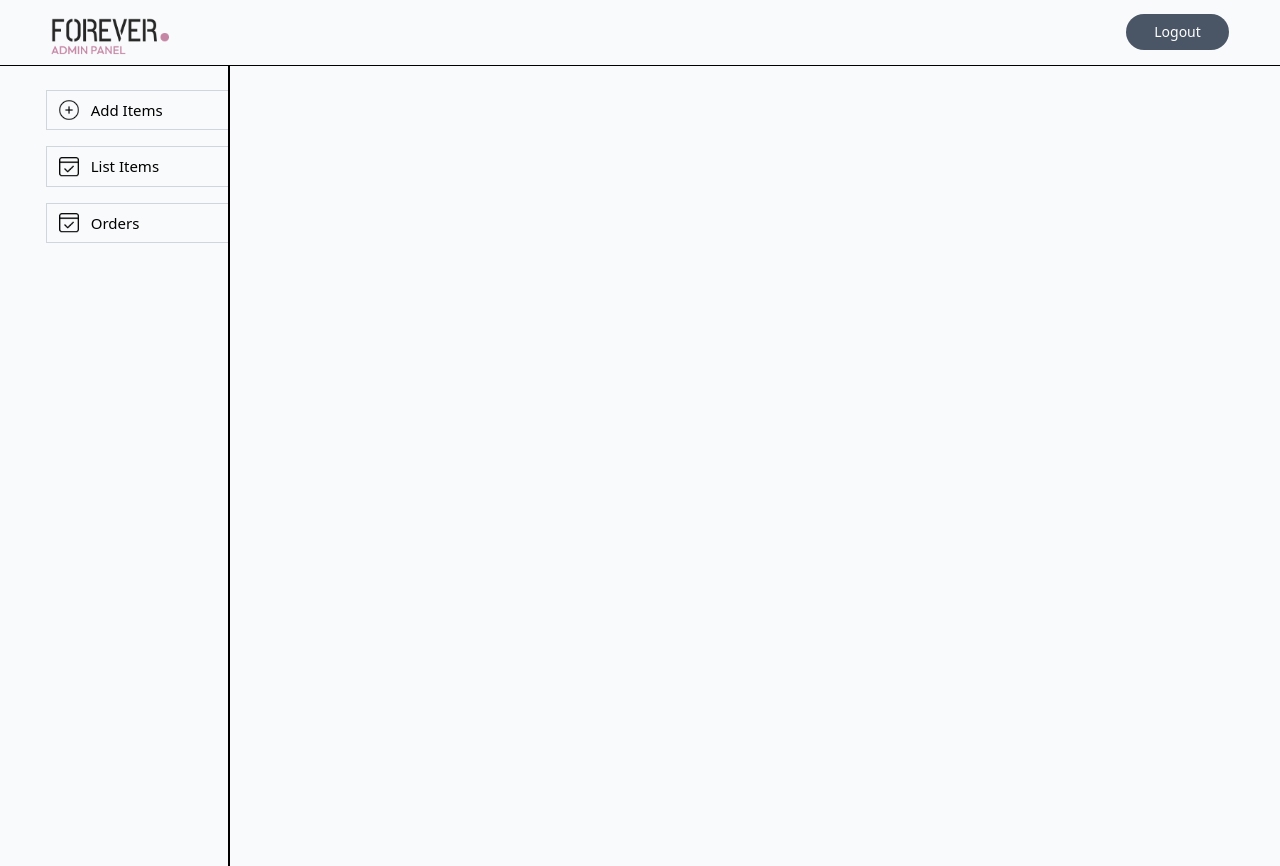
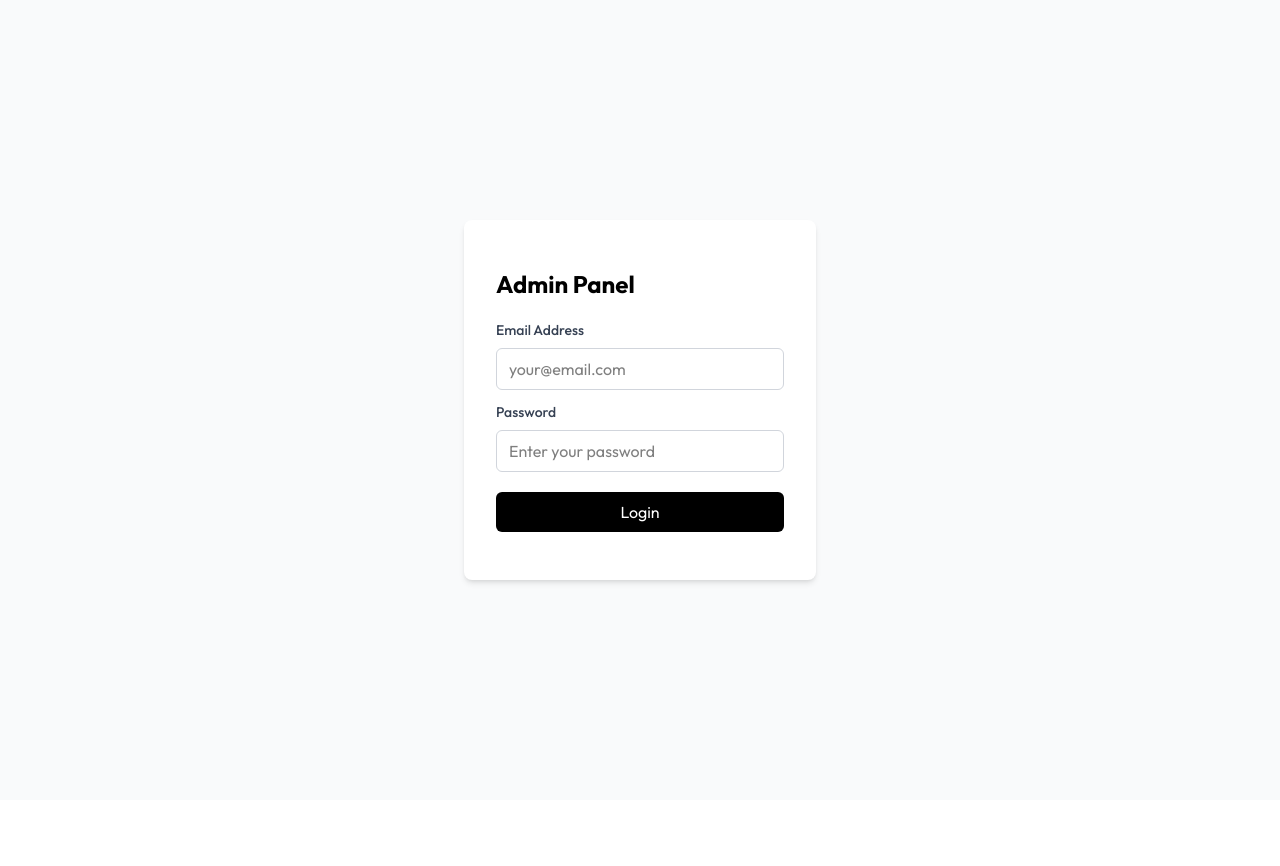
Before and after one commit to harshbharti17/new, a React (Vite) app in the folder Admin/: page / in a window 1280 px wide. After the commit the page ends 800 px from the top, so only its background shows below. Built offline with nearby package versions, Linux system fonts and the light colour scheme; no server answers.

Commit message:
enhance App component structure and add routing; update index.css for font styling

```diff
--- a/Admin/src/App.jsx
+++ b/Admin/src/App.jsx
@@ -1,17 +1,39 @@
-import React from "react";
+import React, { useState } from "react";
 import Navbar from "./components/Navbar";
 import Sidebar from "./components/Sidebar";
+import { Routes, Route } from "react-router-dom";
+import Add from "./pages/Add";
+import List from "./pages/List";
+import Orders from "./pages/Orders";
+import Login from "./components/Login";
+import { ToastContainer } from "react-toastify";
+
+export const backendUrl = import.meta.env.VITE_BACKEND_URL;
 
 const App = () => {
+  const [token, setToken] = useState("");
+
   return (
     <div className="bg-gray-50 min-h-screen">
+      <ToastContainer />
+      {token === "" ? (
+        <Login setToken={setToken} />
+      ) : (
         <>
           <Navbar />
           <hr />
           <div className="flex w-full">
             <Sidebar />
+            <div className="w-[70%] mx-auto ml-[max{5vw,25px}] my-8 text-gray-600 text-base ">
+              <Routes>
+                <Route path="/add" element={<Add />} />
+                <Route path="/list" element={<List />} />
+                <Route path="/orders" element={<Orders />} />
+              </Routes>
+            </div>
           </div>
         </>
+      )}
     </div>
   );
 };
--- a/Admin/src/index.css
+++ b/Admin/src/index.css
@@ -1 +1,12 @@
+@import url('https://fonts.googleapis.com/css2?family=Outfit:wght@100..900&family=Prata&display=swap');
 @import "tailwindcss";
+
+
+* {
+    font-family: Outfit;
+}
+
+.active {
+    background-color: #ffebf5;
+    border-color: #c586a5;
+}
```
Lines whose indentation alone changed are shown as unchanged.
